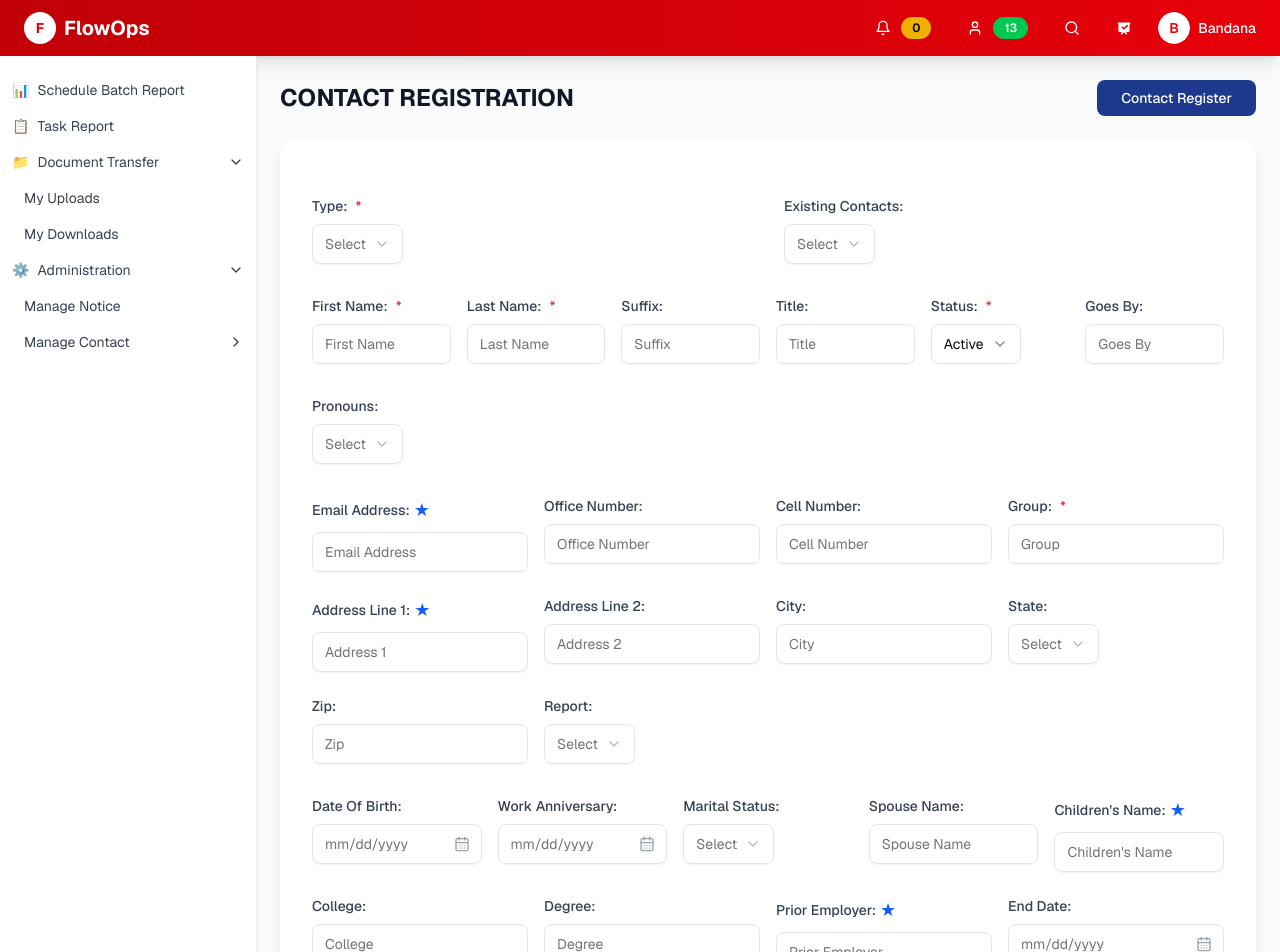
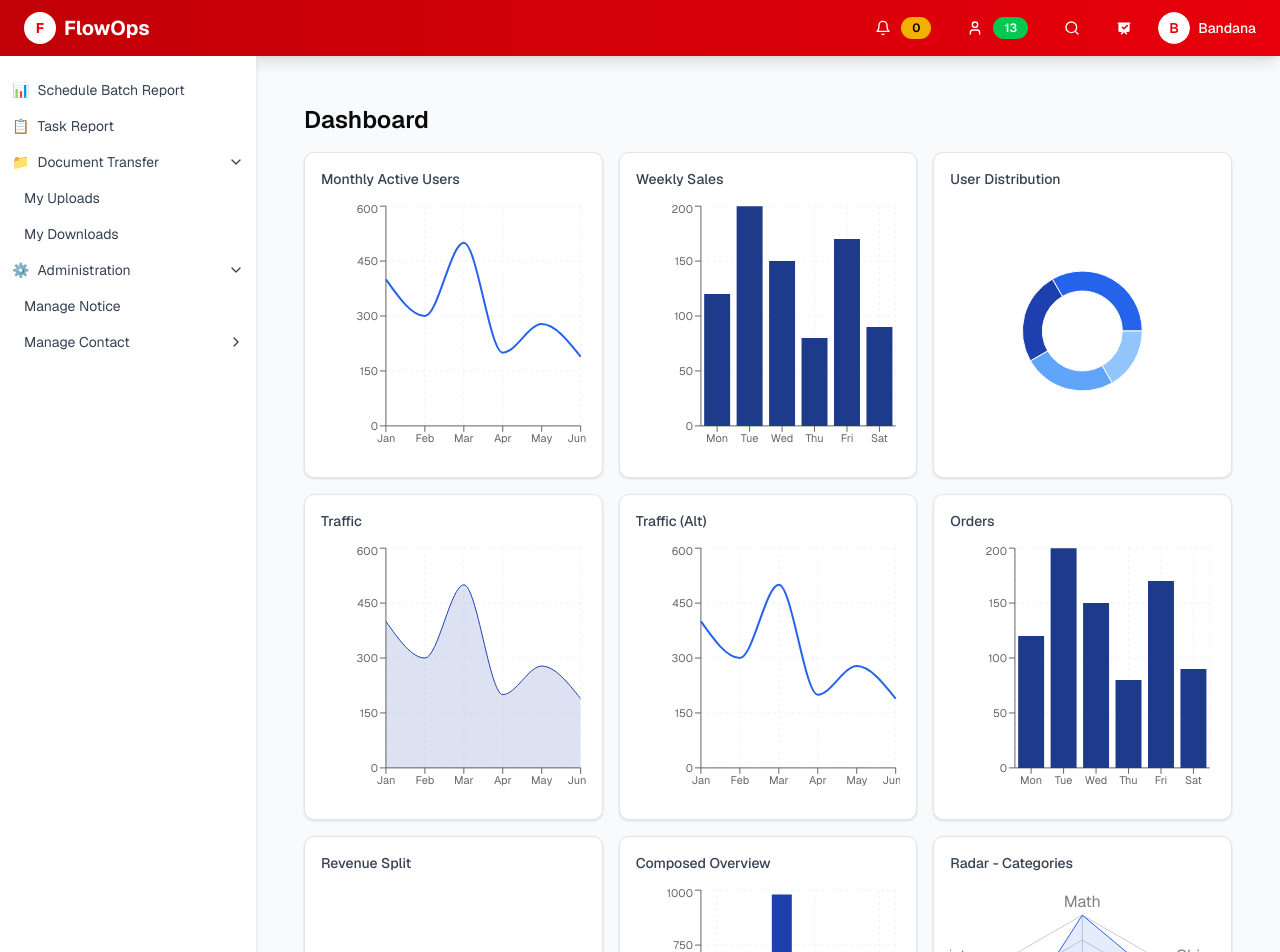
Before and after one commit to MrNeko-hash526/FlowOps, a Next.js app: page /dashboard in a window 1280 px wide. Shown: the top 952 px of the page. Built offline with nearby package versions, Linux system fonts and the light colour scheme.

Commit message:
Add chart components and integrate into dashboard

```diff
--- a/app/dashboard/page.tsx
+++ b/app/dashboard/page.tsx
@@ -1,10 +1,26 @@
+"use client"
+
 import { ConvergenceLayout } from "@/components/convergence-layout"
-import { ContactRegistration } from "@/components/contact-registration"
+import chartRegistry from "@/components/charts"
+import React from "react"
 
 export default function DashboardPage() {
   return (
     <ConvergenceLayout>
-      <ContactRegistration />
+      <div className="p-6">
+        <h2 className="text-2xl font-semibold mb-4">Dashboard</h2>
+
+        <div className="grid grid-cols-1 sm:grid-cols-2 lg:grid-cols-3 gap-4">
+          {chartRegistry.map((entry) => {
+            const Chart = entry.component
+            return (
+              <div key={entry.id}>
+                <Chart title={entry.title} height={260} />
+              </div>
+            )
+          })}
+        </div>
+      </div>
     </ConvergenceLayout>
   )
 }
--- /dev/null
+++ b/components/charts/SmallAreaChart.tsx
@@ -0,0 +1,41 @@
+"use client"
+
+import React from "react"
+import { AreaChart, Area, XAxis, YAxis, Tooltip, ResponsiveContainer, CartesianGrid } from "recharts"
+
+type DataPoint = { name: string; uv?: number }
+
+type Props = {
+  title?: string
+  height?: number
+  data?: DataPoint[]
+  color?: string
+}
+
+const defaultData: DataPoint[] = [
+  { name: "Jan", uv: 400 },
+  { name: "Feb", uv: 300 },
+  { name: "Mar", uv: 500 },
+  { name: "Apr", uv: 200 },
+  { name: "May", uv: 278 },
+  { name: "Jun", uv: 189 },
+]
+
+export default function SmallAreaChart({ title, height = 220, data = defaultData, color = "#1e40af" }: Props) {
+  return (
+    <div className="bg-white rounded-lg border p-4 shadow-sm">
+      {title && <div className="text-sm font-medium text-gray-700 mb-3">{title}</div>}
+      <div style={{ width: "100%", height }}>
+        <ResponsiveContainer>
+          <AreaChart data={data}>
+            <CartesianGrid strokeDasharray="3 3" stroke="#eef2f7" />
+            <XAxis dataKey="name" tick={{ fontSize: 11 }} />
+            <YAxis tick={{ fontSize: 11 }} />
+            <Tooltip />
+            <Area type="monotone" dataKey="uv" stroke={color} fill={color} fillOpacity={0.15} />
+          </AreaChart>
+        </ResponsiveContainer>
+      </div>
+    </div>
+  )
+}
--- /dev/null
+++ b/components/charts/SmallBarChart.tsx
@@ -0,0 +1,41 @@
+"use client"
+
+import React from "react"
+import { BarChart, Bar, XAxis, YAxis, Tooltip, ResponsiveContainer, CartesianGrid } from "recharts"
+
+type DataPoint = { name: string; sales?: number }
+
+type Props = {
+  title?: string
+  height?: number
+  data?: DataPoint[]
+  color?: string
+}
+
+const defaultData: DataPoint[] = [
+  { name: "Mon", sales: 120 },
+  { name: "Tue", sales: 200 },
+  { name: "Wed", sales: 150 },
+  { name: "Thu", sales: 80 },
+  { name: "Fri", sales: 170 },
+  { name: "Sat", sales: 90 },
+]
+
+export default function SmallBarChart({ title, height = 220, data = defaultData, color = "#1e3a8a" }: Props) {
+  return (
+    <div className="bg-white rounded-lg border p-4 shadow-sm">
+      {title && <div className="text-sm font-medium text-gray-700 mb-3">{title}</div>}
+      <div style={{ width: "100%", height }}>
+        <ResponsiveContainer>
+          <BarChart data={data}>
+            <CartesianGrid strokeDasharray="3 3" stroke="#eef2f7" />
+            <XAxis dataKey="name" tick={{ fontSize: 11 }} />
+            <YAxis tick={{ fontSize: 11 }} />
+            <Tooltip />
+            <Bar dataKey="sales" fill={color} />
+          </BarChart>
+        </ResponsiveContainer>
+      </div>
+    </div>
+  )
+}
--- /dev/null
+++ b/components/charts/SmallComposedChart.tsx
@@ -0,0 +1,55 @@
+"use client"
+
+import React from "react"
+import {
+  ComposedChart,
+  Line,
+  Bar,
+  Area,
+  XAxis,
+  YAxis,
+  Tooltip,
+  ResponsiveContainer,
+  CartesianGrid,
+} from "recharts"
+
+type DataPoint = { name: string; uv?: number; pv?: number; amt?: number }
+
+type Props = {
+  title?: string
+  height?: number
+  data?: DataPoint[]
+  colors?: { line?: string; bar?: string; area?: string }
+}
+
+const defaultData: DataPoint[] = [
+  { name: "Jan", uv: 400, pv: 240, amt: 240 },
+  { name: "Feb", uv: 300, pv: 139, amt: 221 },
+  { name: "Mar", uv: 500, pv: 980, amt: 229 },
+  { name: "Apr", uv: 200, pv: 390, amt: 200 },
+  { name: "May", uv: 278, pv: 480, amt: 218 },
+  { name: "Jun", uv: 189, pv: 380, amt: 250 },
+]
+
+export default function SmallComposedChart({ title, height = 360, data = defaultData, colors = {} }: Props) {
+  const { line = "#2563eb", bar = "#1e40af", area = "#60a5fa" } = colors
+
+  return (
+    <div className="bg-white rounded-lg border p-4 shadow-sm">
+      {title && <div className="text-sm font-medium text-gray-700 mb-3">{title}</div>}
+      <div style={{ width: "100%", height }}>
+        <ResponsiveContainer>
+          <ComposedChart data={data}>
+            <CartesianGrid strokeDasharray="3 3" stroke="#eef2f7" />
+            <XAxis dataKey="name" tick={{ fontSize: 11 }} />
+            <YAxis tick={{ fontSize: 11 }} />
+            <Tooltip />
+            <Area type="monotone" dataKey="amt" fill={area} stroke={area} fillOpacity={0.12} />
+            <Bar dataKey="pv" barSize={20} fill={bar} />
+            <Line type="monotone" dataKey="uv" stroke={line} strokeWidth={2} dot={false} />
+          </ComposedChart>
+        </ResponsiveContainer>
+      </div>
+    </div>
+  )
+}
--- /dev/null
+++ b/components/charts/SmallLineChart.tsx
@@ -0,0 +1,41 @@
+"use client"
+
+import React from "react"
+import { LineChart, Line, XAxis, YAxis, Tooltip, ResponsiveContainer, CartesianGrid } from "recharts"
+
+type DataPoint = { name: string; uv?: number }
+
+type Props = {
+  title?: string
+  height?: number
+  data?: DataPoint[]
+  color?: string
+}
+
+const defaultData: DataPoint[] = [
+  { name: "Jan", uv: 400 },
+  { name: "Feb", uv: 300 },
+  { name: "Mar", uv: 500 },
+  { name: "Apr", uv: 200 },
+  { name: "May", uv: 278 },
+  { name: "Jun", uv: 189 },
+]
+
+export default function SmallLineChart({ title, height = 220, data = defaultData, color = "#2563eb" }: Props) {
+  return (
+    <div className="bg-white rounded-lg border p-4 shadow-sm">
+      {title && <div className="text-sm font-medium text-gray-700 mb-3">{title}</div>}
+      <div style={{ width: "100%", height }}>
+        <ResponsiveContainer>
+          <LineChart data={data}>
+            <CartesianGrid strokeDasharray="3 3" stroke="#eef2f7" />
+            <XAxis dataKey="name" tick={{ fontSize: 11 }} />
+            <YAxis tick={{ fontSize: 11 }} />
+            <Tooltip />
+            <Line type="monotone" dataKey="uv" stroke={color} strokeWidth={2} dot={false} />
+          </LineChart>
+        </ResponsiveContainer>
+      </div>
+    </div>
+  )
+}
--- /dev/null
+++ b/components/charts/SmallPieChart.tsx
@@ -0,0 +1,42 @@
+"use client"
+
+import React from "react"
+import { PieChart, Pie, Cell, Tooltip, ResponsiveContainer } from "recharts"
+
+type DataPoint = { name: string; value?: number }
+
+type Props = {
+  title?: string
+  height?: number
+  data?: DataPoint[]
+  colors?: string[]
+}
+
+const defaultData: DataPoint[] = [
+  { name: "Group A", value: 400 },
+  { name: "Group B", value: 300 },
+  { name: "Group C", value: 300 },
+  { name: "Group D", value: 200 },
+]
+
+const defaultColors = ["#2563eb", "#1e40af", "#60a5fa", "#93c5fd"]
+
+export default function SmallPieChart({ title, height = 220, data = defaultData, colors = defaultColors }: Props) {
+  return (
+    <div className="bg-white rounded-lg border p-4 shadow-sm">
+      {title && <div className="text-sm font-medium text-gray-700 mb-3">{title}</div>}
+      <div style={{ width: "100%", height }}>
+        <ResponsiveContainer>
+          <PieChart>
+            <Pie data={data} dataKey="value" outerRadius={60} innerRadius={40}>
+              {data.map((entry, index) => (
+                <Cell key={`cell-${index}`} fill={colors[index % colors.length]} />
+              ))}
+            </Pie>
+            <Tooltip />
+          </PieChart>
+        </ResponsiveContainer>
+      </div>
+    </div>
+  )
+}
--- /dev/null
+++ b/components/charts/SmallRadarChart.tsx
@@ -0,0 +1,41 @@
+"use client"
+
+import React from "react"
+import { RadarChart, PolarGrid, PolarAngleAxis, PolarRadiusAxis, Radar, ResponsiveContainer, Tooltip } from "recharts"
+
+type DataPoint = { subject: string; A?: number; B?: number }
+
+type Props = {
+  title?: string
+  height?: number
+  data?: DataPoint[]
+  color?: string
+}
+
+const defaultData: DataPoint[] = [
+  { subject: "Math", A: 120, B: 110 },
+  { subject: "Chinese", A: 98, B: 130 },
+  { subject: "English", A: 86, B: 130 },
+  { subject: "Geography", A: 99, B: 100 },
+  { subject: "Physics", A: 85, B: 90 },
+  { subject: "History", A: 65, B: 85 },
+]
+
+export default function SmallRadarChart({ title, height = 360, data = defaultData, color = "#2563eb" }: Props) {
+  return (
+    <div className="bg-white rounded-lg border p-4 shadow-sm">
+      {title && <div className="text-sm font-medium text-gray-700 mb-3">{title}</div>}
+      <div style={{ width: "100%", height }}>
+        <ResponsiveContainer>
+          <RadarChart data={data}>
+            <PolarGrid />
+            <PolarAngleAxis dataKey="subject" />
+            <PolarRadiusAxis />
+            <Radar name="A" dataKey="A" stroke={color} fill={color} fillOpacity={0.12} />
+            <Tooltip />
+          </RadarChart>
+        </ResponsiveContainer>
+      </div>
+    </div>
+  )
+}
--- /dev/null
+++ b/components/charts/index.tsx
@@ -0,0 +1,66 @@
+"use client"
+
+import SmallLineChart from "./SmallLineChart"
+import SmallBarChart from "./SmallBarChart"
+import SmallPieChart from "./SmallPieChart"
+import SmallAreaChart from "./SmallAreaChart"
+import SmallComposedChart from "./SmallComposedChart"
+import SmallRadarChart from "./SmallRadarChart"
+
+export const chartRegistry = [
+  {
+    id: "line-monthly",
+    title: "Monthly Active Users",
+    component: SmallLineChart,
+  },
+  {
+    id: "bar-weekly",
+    title: "Weekly Sales",
+    component: SmallBarChart,
+  },
+  {
+    id: "pie-users",
+    title: "User Distribution",
+    component: SmallPieChart,
+  },
+  {
+    id: "area-traffic",
+    title: "Traffic",
+    component: SmallAreaChart,
+  },
+  {
+    id: "line-traffic-2",
+    title: "Traffic (Alt)",
+    component: SmallLineChart,
+  },
+  {
+    id: "bar-orders",
+    title: "Orders",
+    component: SmallBarChart,
+  },
+  {
+    id: "pie-revenue",
+    title: "Revenue Split",
+    component: SmallPieChart,
+  },
+  {
+    id: "composed-overview",
+    title: "Composed Overview",
+    component: SmallComposedChart,
+  },
+  {
+    id: "radar-skill",
+    title: "Radar - Categories",
+    component: SmallRadarChart,
+  },
+]
+
+export type ChartEntry = {
+  id: string
+  title?: string
+  component: any
+  // optional rendering hints
+  height?: number
+}
+
+export default chartRegistry
```
